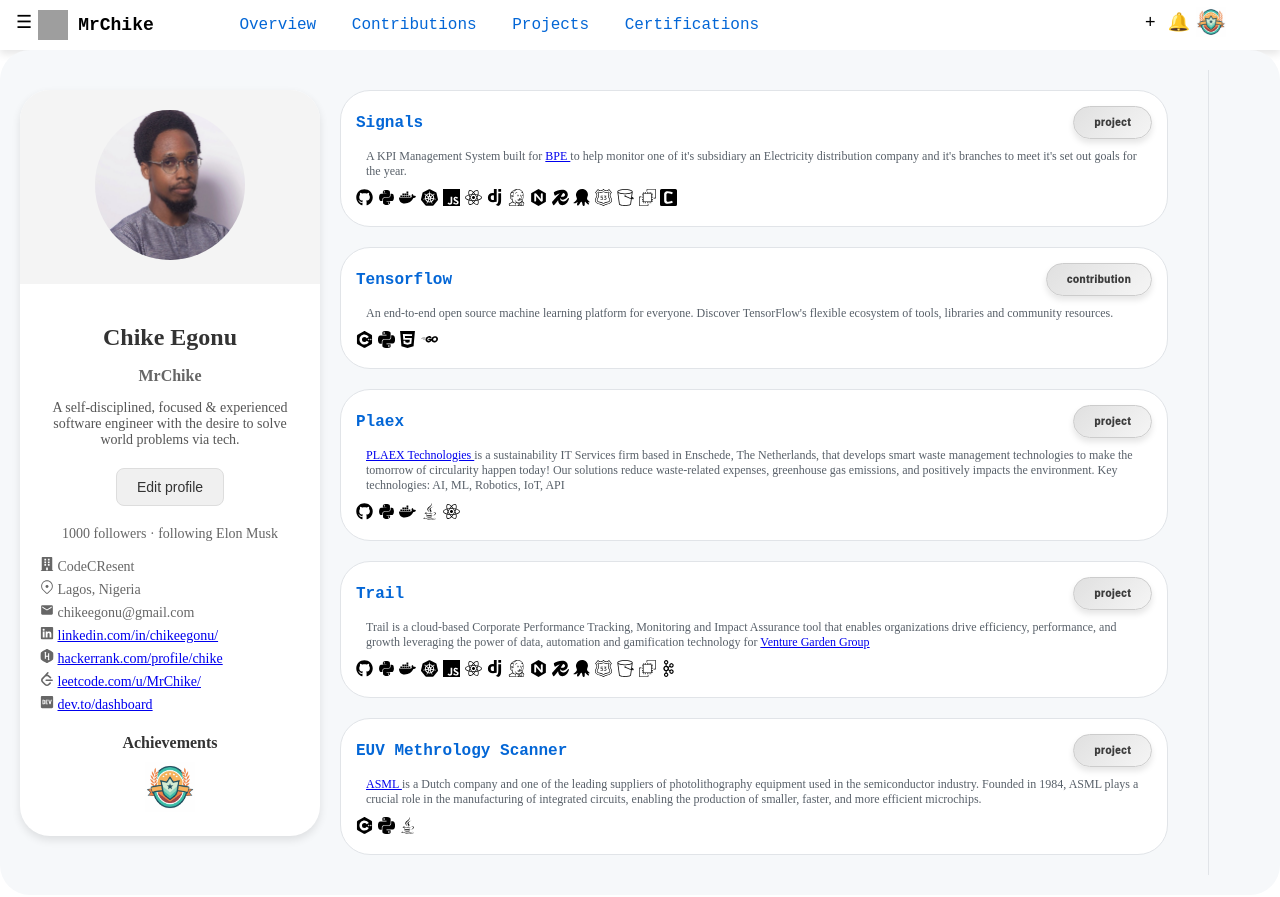
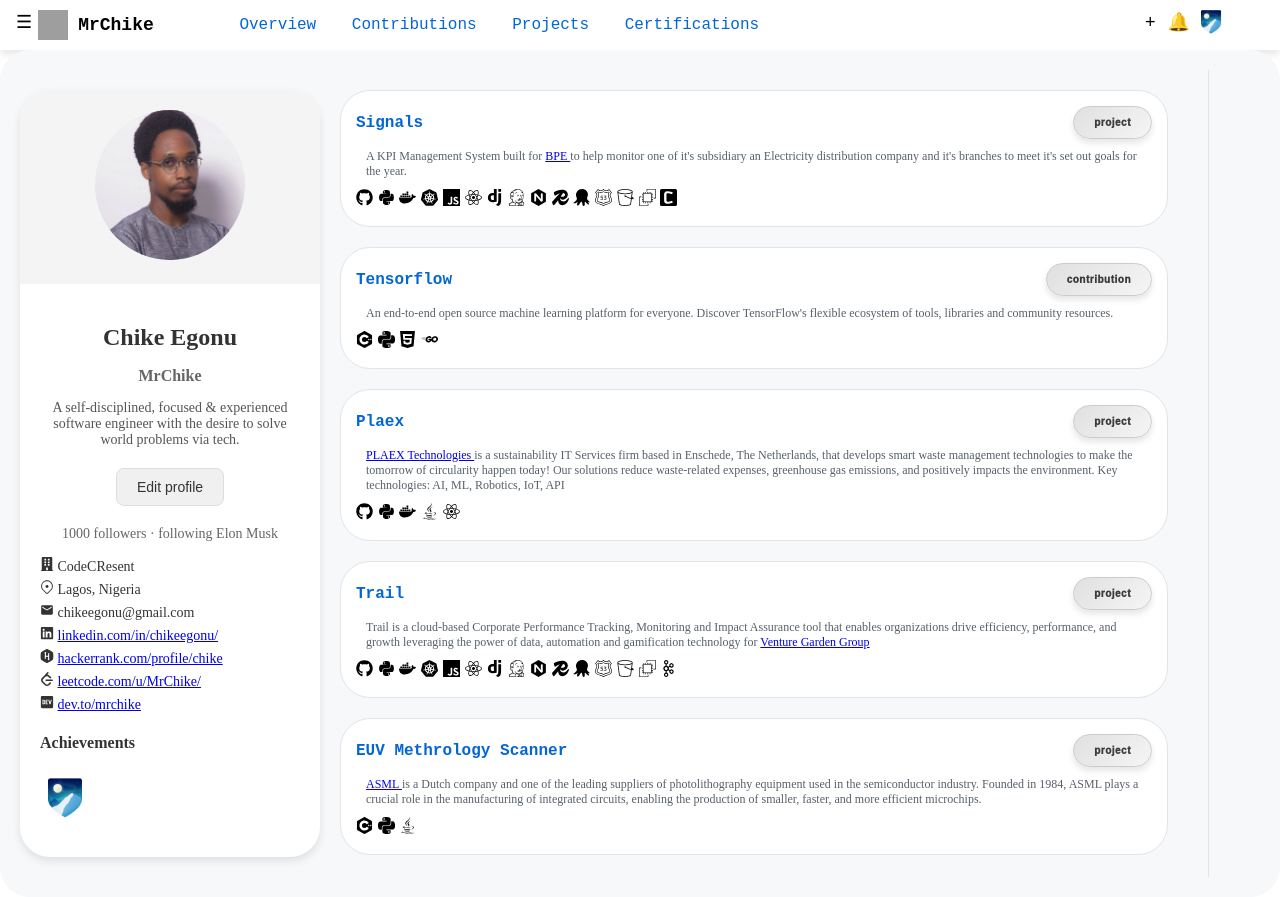
Before and after one commit to MrChike/chikeegonu, a React (Create React App) app: page / in a window 1280 px wide. Built offline with nearby package versions, Linux system fonts and the light colour scheme; grey boxes are pictures that could not be loaded.

Commit message:
update badge and achievements

```diff
--- a/src/components/Navbar/Navbar.jsx
+++ b/src/components/Navbar/Navbar.jsx
@@ -1,7 +1,7 @@
 // Navbar.js
 import { useState } from 'react';
 import './Navbar.css';  // Import styles
-import Badge from '../../utils/img/badge.avif';
+import Badge from '../../utils/img/arctic-code-achievement.png';
 
 export const externalFunction = (data) => {
   return data;
--- a/src/components/Profile/Profile.jsx
+++ b/src/components/Profile/Profile.jsx
@@ -4,7 +4,7 @@
 import Card from '../../../src/components/Card/Card.jsx'
 import ProfileCard from './ProfileCard';
 import ProfilePic from '../../utils/img/ProfilePic.jpg';
-import Badge from '../../utils/img/badge.avif';
+import Badge from '../../utils/img/arctic-code-achievement.png';
 import Navbar from '../Navbar/Navbar.jsx';
 
 const Profile = ({data}) => {
@@ -21,7 +21,7 @@
     linkedin: <a href="https://www.linkedin.com/in/chikeegonu/" target="_blank"> linkedin.com/in/chikeegonu/ </a>,
     hackerrank: <a href="https://www.hackerrank.com/profile/chike" target="_blank"> hackerrank.com/profile/chike </a>,
     leetcode: <a href="https://leetcode.com/u/MrChike/" target="_blank"> leetcode.com/u/MrChike/ </a>,
-    DEV: <a href="https://dev.to/dashboard" target="_blank"> dev.to/dashboard </a>,
+    DEV: <a href="https://dev.to/mrchike" target="_blank"> dev.to/mrchike </a>,
     achievementBadge: Badge
   };
   return (
--- a/src/components/Profile/ProfileCard.css
+++ b/src/components/Profile/ProfileCard.css
@@ -73,8 +73,8 @@
 .profile-info {
   text-align: left;
   font-size: 14px;
-  color: #666;
   margin-bottom: 20px;
+  color: #333;
 }
 
 .profile-info p {
@@ -82,7 +82,8 @@
 }
 
 /* Achievements section */
-.profile-achievements h4 {
+.profile-achievements {
+  text-align: left;
   font-size: 16px;
   margin-bottom: 10px;
   color: #333;
```
Also changed, not shown: src/utils/img/arctic-code-achievement.png (added).
